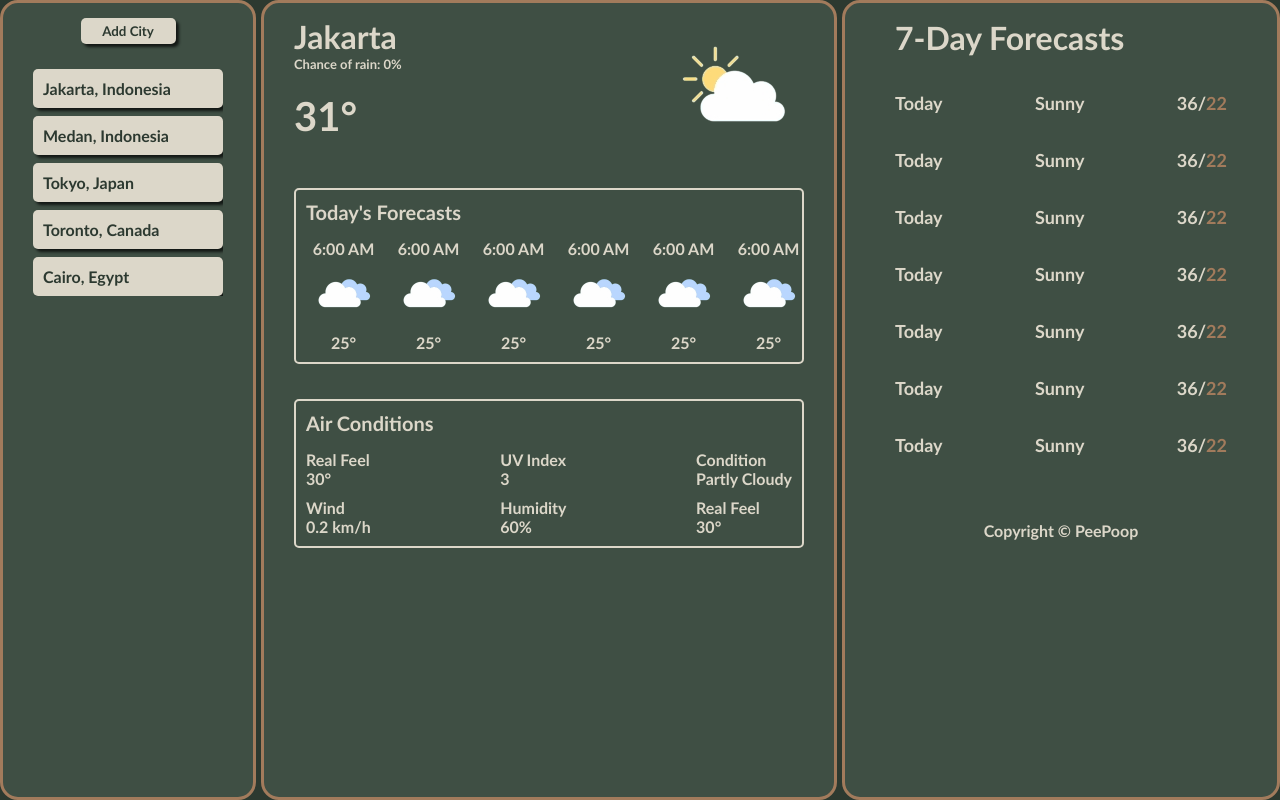
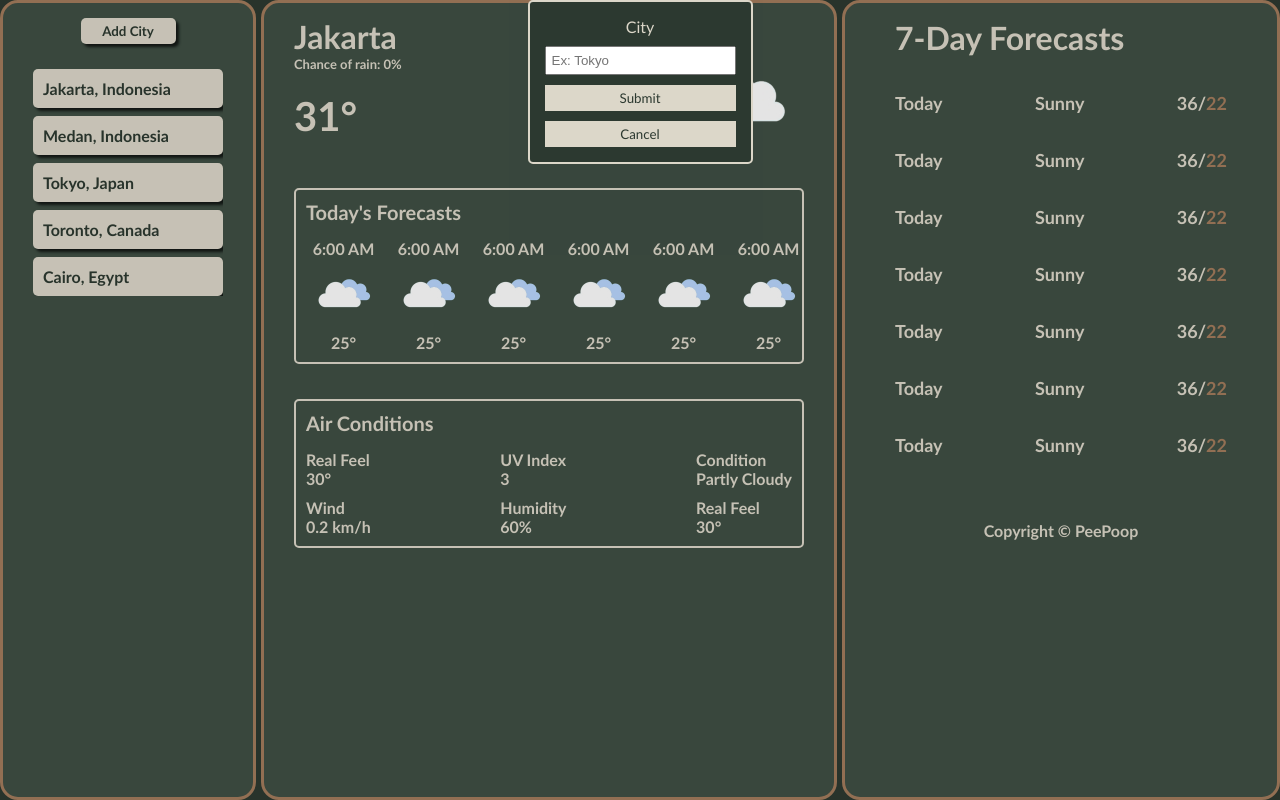
Before and after one commit to PeeOops/WeatherAPI, a plain HTML site: page index.html in a window 1280 px wide. Both pictures are taken after a click on the button "Add City". Drawn offline with Linux system fonts and the light colour scheme.

Commit message:
Added Add City Modal

```diff
--- a/css/style.css
+++ b/css/style.css
@@ -31,6 +31,40 @@ body{
     font-weight: bold;
     border-radius: 18px;
     border: 3px solid var(--warm-tan);
+}
+
+dialog{
+    margin: 0 auto;
+    border: 2px solid var(--light-beige);
+    border-radius: 5px;
+    background-color: var(--charcoal-green);
+    color: var(--light-beige);
+}
+
+.modal-content{
+    display: flex;
+    flex-direction: column;
+    align-items: center;
+    gap: 10px;
+    padding: 15px 15px;
+}
+
+.modal-content input{
+    padding: 5px 5px;
+}
+
+.modal-content input:focus{
+    outline: none;
+}
+
+.modal-content button{
+    width: 100%;
+    font-family: inherit;
+    background-color: var(--light-beige);
+    color: var(--charcoal-green);
+    border: none;
+    padding: 5px 10px;
+    cursor: pointer;
 }
 
 /* City panel */
--- a/index.html
+++ b/index.html
@@ -7,6 +7,16 @@
 </head>
 <body>
     <div class="grid-container">
+
+        <dialog id="modal">
+            <div class="modal-content">
+                <label for="city">City</label>
+                <input type="text" name="city" id="city" placeholder="Ex: Tokyo" required>
+                <button id="submit">Submit</button>
+                <button id="cancel">Cancel</button>
+            </div>
+        </dialog>
+
         <div class="box city-list">
             <!-- Add city button -->
             <div class="add-city">
--- a/js/script.js
+++ b/js/script.js
@@ -1,4 +1,14 @@
 const addCityButton = document.getElementById("add-city");
+const cancelAddCityButton = document.getElementById("cancel");
 const cityList = document.getElementById("cities");
 const content = document.getElementById("content");
 const sevenDayForecasts = document.getElementById("forecasts");
+const modal = document.getElementById("modal");
+
+addCityButton.addEventListener("click", () => {
+    modal.showModal();
+})
+
+cancelAddCityButton.addEventListener("click", () => {
+    modal.close();
+})
```
